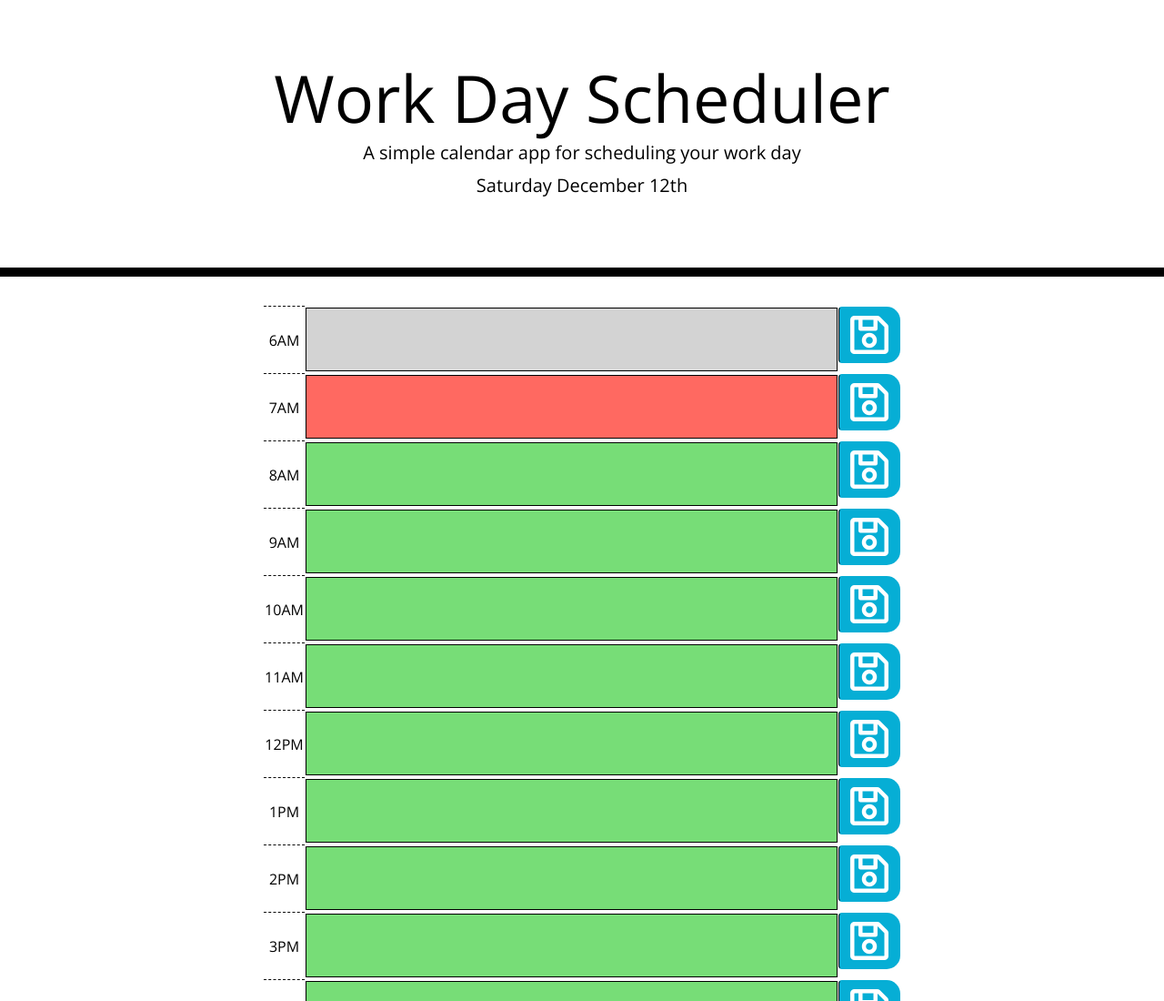
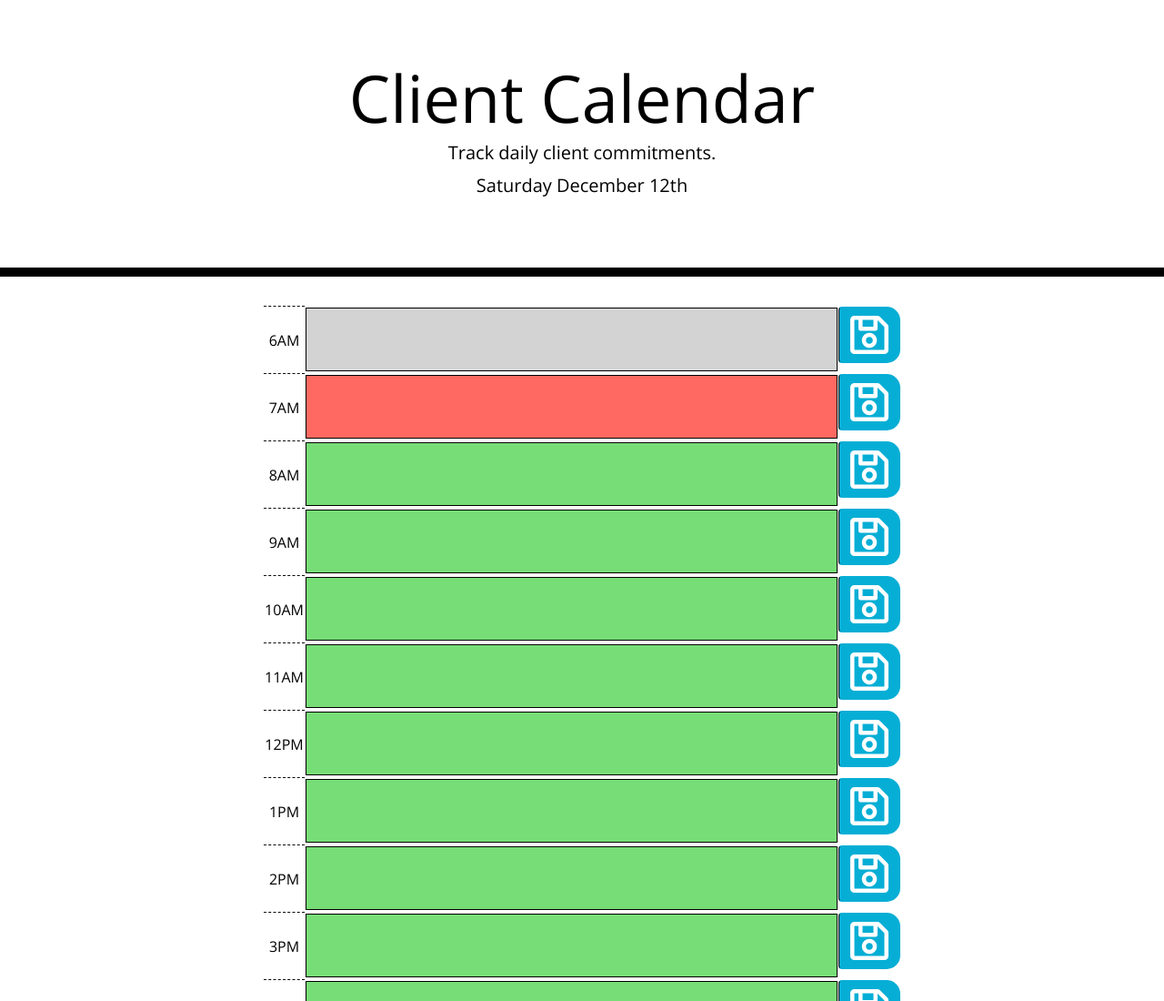
Before and after one commit to DesCoding/ClientCalendar, a plain HTML site: page Develop/index.html in a window 1280 px wide. Shown: the top 1100 px of the page at 91% size. Drawn offline with nearby package versions, Linux system fonts and the light colour scheme.

Commit message:
updated read me with repo link, site link, and demo. Changed title of html.

```diff
--- a/Develop/index.html
+++ b/Develop/index.html
@@ -27,8 +27,8 @@
 
   <body>
     <header class="jumbotron">
-      <h1 class="display-3">Work Day Scheduler</h1>
-      <p class="lead">A simple calendar app for scheduling your work day</p>
+      <h1 class="display-3">Client Calendar</h1>
+      <p class="lead">Track daily client commitments.</p>
       <p id="currentDay" class="lead"></p>
       <script>  </script>
     </header>
```
Also changed, not shown: Assets/05-third-party-apis-homework-demo.gif (deleted), Assets/Demo.png (added), 1 other file.
